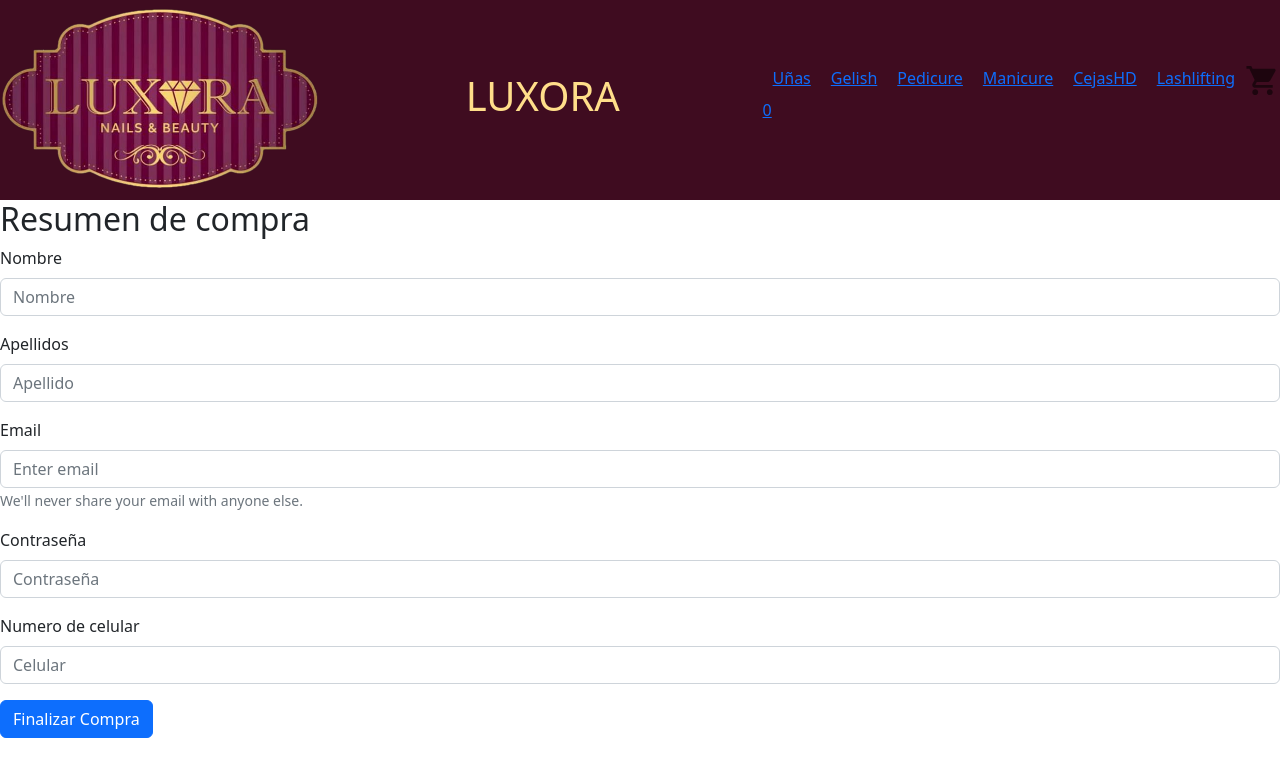
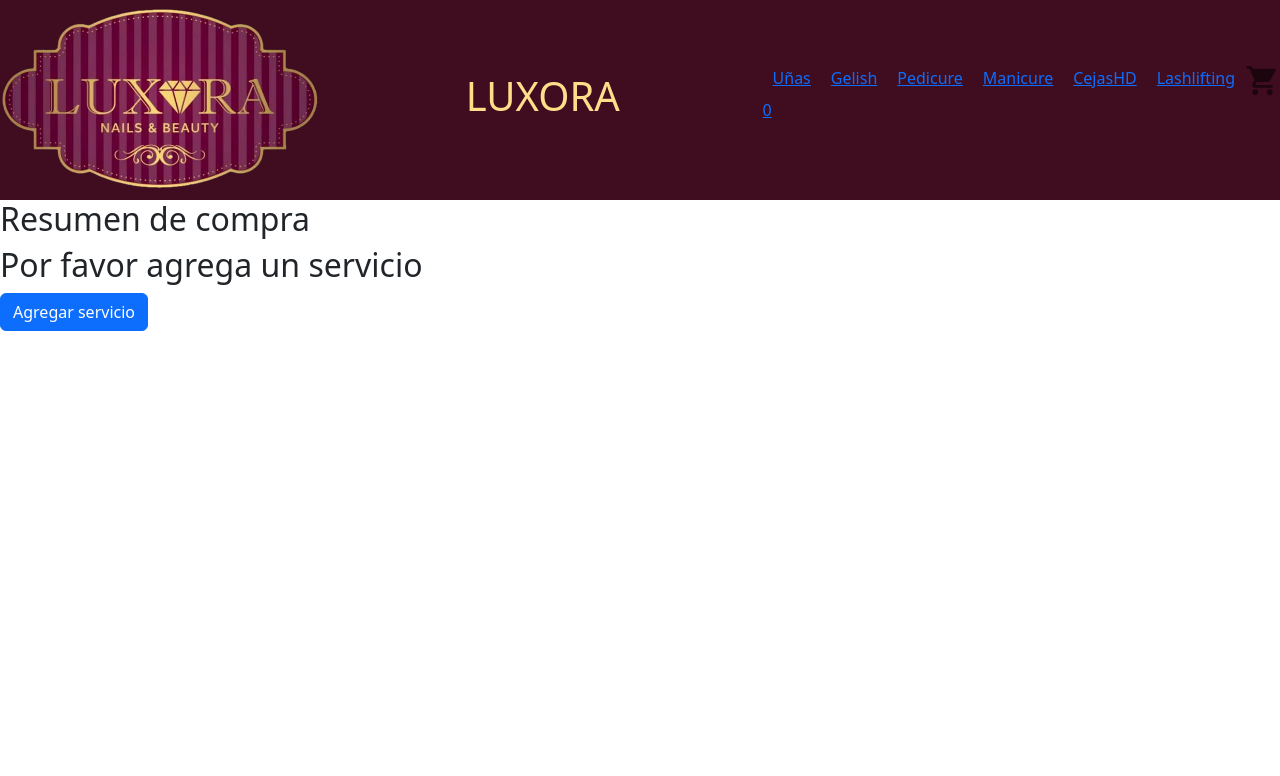
Before and after one commit to EduardoContreras21/reactJS, a React (Create React App) app: page /Cart in a window 1280 px wide. Shown: the top 776 px of the page. Built offline with nearby package versions, Linux system fonts and the light colour scheme.

Commit message:
proyectoFinal1

```diff
--- a/src/App.js
+++ b/src/App.js
@@ -5,6 +5,7 @@ import ItemDetailContainer from './components/ItemDetailContainer';
 import Cart from './components/Cart'
 import Item from './components/item';
 import CustomProvider from './Context/CartContext'
+import Formulario from './components/Formulario'
 
 import {
   BrowserRouter,
@@ -22,6 +23,7 @@ function App() {
       <Route path='/category/:categoryName' element={<Item />} />
       <Route path='/servicio/:itemId' element={<ItemDetailContainer />} />
       <Route path='/Cart' element={<Cart />} />
+      <Route path='/Formulario' element={<Formulario />} />
     </Routes>
     </CustomProvider>
     </BrowserRouter>
--- a/src/Context/CartContext.js
+++ b/src/Context/CartContext.js
@@ -1,7 +1,9 @@
 import React, { createContext, useState, useEffect } from 'react'
 
 
-export const contexto = createContext()
+export const contexto = createContext({
+  servCarrito:[]
+});
 const { Provider } = contexto;
 
 const CustomProvider = ({children}) =>{
@@ -10,8 +12,8 @@ const [qtyCompra, setQtyCompra] = useState(0)
 
 const getQtyCompra = () => {
   let cantidad = 0;
-  carrito.forEach(items => cantidad += items.cantidad
-  );
+  carrito.forEach(items => {cantidad += items.cantidad
+});
   setQtyCompra(cantidad);
 }
 useEffect(() => {
@@ -46,8 +48,13 @@ const isInCart = (id) =>{
   )
 }
 
+const total= () =>{
+  let totalCarrito =0;
+  carrito.forEach((e)=>totalCarrito = totalCarrito + parseFloat(e.cantidad*e.precio))
+  return totalCarrito.toFixed(2);
+}
     return (
-    <Provider value={{ carrito, qtyCompra, addServicio, removeServicio, clearServicio }}>
+    <Provider value={{ servCarrito:carrito, qtyCompra, addServicio, removeServicio, clearServicio, total }}>
       {children}
     </Provider>
   )
--- a/src/components/Cart.js
+++ b/src/components/Cart.js
@@ -1,21 +1,31 @@
 import React, { useContext } from 'react'
 import { contexto } from '../Context/CartContext';
-import Formulario from './Formulario';
+import { Link } from 'react-router-dom'
 
-function Cart() {
-  const { carrito } = useContext(contexto);
-  console.log (carrito);
+const Cart =() => {
+  const { servCarrito, removeServicio, clearServicio, total } = useContext(contexto);
 
   return (
     <>
     <h2>Resumen de compra</h2>
-    {carrito.map((c)=>(
+    {servCarrito.length === 0 ?
+    <div>
+      <h2>Por favor agrega un servicio</h2>
+      <Link to='/'><button className= 'btn btn-primary'>Agregar servicio</button></Link>
+    </div>
+    :
+    <>
+    {servCarrito.map(c =>
       <div>
-        <span>Servicio: {c.title}</span><br></br>
+        <h2 key={c.id}> {c.title} <button onClick={() => removeServicio(c.id)} className= 'btn btn-primary'>Quitar servicio</button></h2>
         <span>Cantidad: {c.cantidad}</span><br></br>
+        <span>${c.cantidad * c.precio}</span><br></br>
       </div>
-    ))}
-    <Formulario />
+    )}
+        <div> Total de la compra: ${total()} </div>
+        <button onClick={clearServicio} className= 'btn btn-primary'>No quiero agendar</button>
+        <Link to='/Formulario'><button className= 'btn btn-primary'>Comprar</button></Link>
+    </>}
     </>
   )
   }
--- a/src/components/Formulario.js
+++ b/src/components/Formulario.js
@@ -1,37 +1,75 @@
+import React, { useState, useContext } from "react";
 import Form from 'react-bootstrap/Form';
+import { contexto } from '../Context/CartContext';
+import { db } from '../Firebase/Firebase';
+import { collection, addDoc } from 'firebase/firestore';
 import { Link } from 'react-router-dom';
 
-function Formulario() {
+export const Formulario =() => {
+  const { carrito, clearServicio, total } = useContext(contexto)
+    const [idOrden, setIdOrden] = useState()
+    const [loading, setLoading] = useState(false)
+    const [comprador, setComprador] = useState({
+        Nombre: '',
+        Apellido: '',
+        Celular: '',
+    })
+    const { Nombre, Apellido, Celular } = comprador
+    const Input = (e) => {
+        setComprador(({
+            ...comprador,
+            [e.target.name]:e.target.value
+        }))
+    }
+    const generarPedido = async (data) => {
+        try {
+            const coleccion = collection(db, 'ventas')
+            const order = await addDoc(coleccion, data)
+            setIdOrden(order.id)
+            clearServicio()
+        } catch (error) {
+            <p>error</p>
+        }
+    }
+    const enviar = (e) => {
+        e.preventDefault()
+        const dia = new Date()
+        const items = carrito.map(e => { return { Id:e.id, Titulo: e.title, Precio: e.precio, disponibilidad: e.disponibilidad } })
+        const totalCompra = total()
+        const data = { comprador, dia, items, totalCompra }
+        generarPedido(data)
+    }
   return (
-    <Form>
+    <>
+    {loading ? <p>cargando</p>
+                : (!idOrden && <div>
+    <Form onSubmit={enviar}>
         <Form.Group className="mb-3" controlId="formBasicName">
         <Form.Label>Nombre</Form.Label>
-        <Form.Control type="name" placeholder="Nombre" />
+        <Form.Control type="name" onChange={Input} placeholder="Nombre" value={Nombre} required />
         </Form.Group>
         <Form.Group className="mb-3" controlId="formBasicLastName">
         <Form.Label>Apellidos</Form.Label>
-        <Form.Control type="LastName" placeholder="Apellido" />
+        <Form.Control type="text" onChange={Input} placeholder="Apellido" value={Apellido} required />
         </Form.Group>
-      <Form.Group className="mb-3" controlId="formBasicEmail">
-        <Form.Label>Email</Form.Label>
-        <Form.Control type="email" placeholder="Enter email" />
-        <Form.Text className="text-muted">
-          We'll never share your email with anyone else.
-        </Form.Text>
-      </Form.Group>
-      <Form.Group className="mb-3" controlId="formBasicPassword">
-        <Form.Label>Contraseña</Form.Label>
-        <Form.Control type="password" placeholder="Contraseña" />
-      </Form.Group>
-      <Form.Group className="mb-3" controlId="formBasicPhone">
+        <Form.Group className="mb-3" controlId="formBasicPhone">
         <Form.Label>Numero de celular</Form.Label>
-        <Form.Control type="cellphone" placeholder="Celular" />
-      </Form.Group>
-      <Link to='/'><button className='btn btn-primary' type="submit">
-        Finalizar Compra
-      </button></Link>
-    </Form>
-  );
-}
+        <Form.Control type="number" onChange={Input} placeholder="Celular" value={Celular} required />
+        </Form.Group>
+          <button className='btn btn-primary' type="submit">
+            Finalizar Compra
+          </button>
+    </Form></div>
+  )}
+  {idOrden&&(
+  <div>
+  <h3>{`Gracias por tu Compra ${Nombre} ${Apellido}`}</h3>
+  <p>{`ID de compra ${idOrden}`}</p>
+  <div ><Link to='/' >Realizar otra compra </Link></div>
+  </div>
+    )}
+    </>
+    )
+  }
 
 export default Formulario;
```
